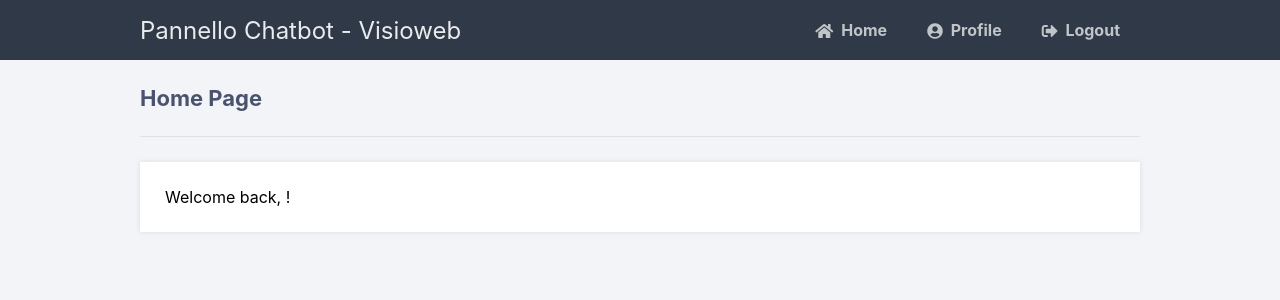
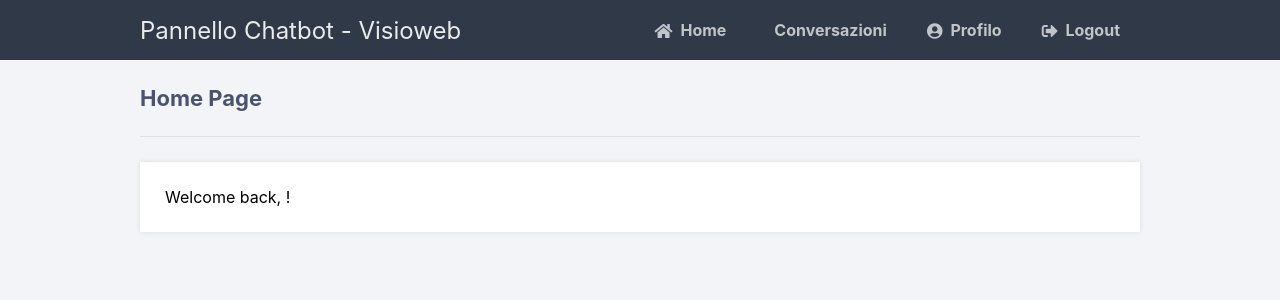
Before and after one commit to Visioweb/ChatbotNutrizionisti, a Flask app: page /dashboard in a window 1280 px wide. Shown: the top 300 px of the page. Run offline with Flask 2, Linux system fonts and the light colour scheme.

Commit message:
Update layout.html

```diff
--- a/templates/layout.html
+++ b/templates/layout.html
@@ -10,8 +10,9 @@
 		<nav class="navtop">
 			<div>
 				<h1>Pannello Chatbot - Visioweb</h1>
-                <a href="{{ url_for('home') }}"><i class="fas fa-home"></i>Home</a>
-				<a href="{{ url_for('profile') }}"><i class="fas fa-user-circle"></i>Profile</a>
+                		<a href="{{ url_for('home') }}"><i class="fas fa-home"></i>Home</a>
+				<a href="{{ url_for('conversazioni') }}"><i class="fas fa-comments-o"></i>Conversazioni</a>
+				<a href="{{ url_for('profile') }}"><i class="fas fa-user-circle"></i>Profilo</a>
 				<a href="{{ url_for('logout') }}"><i class="fas fa-sign-out-alt"></i>Logout</a>
 			</div>
 		</nav>
```
